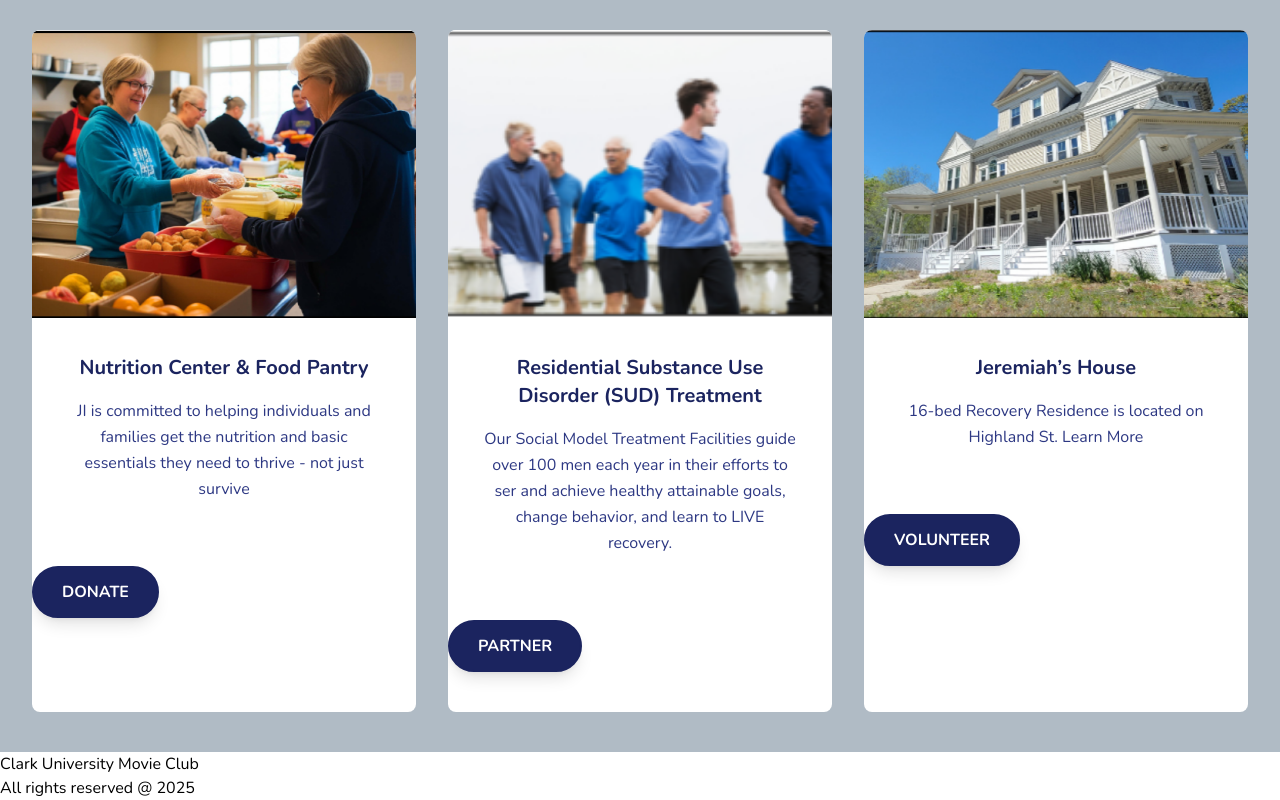
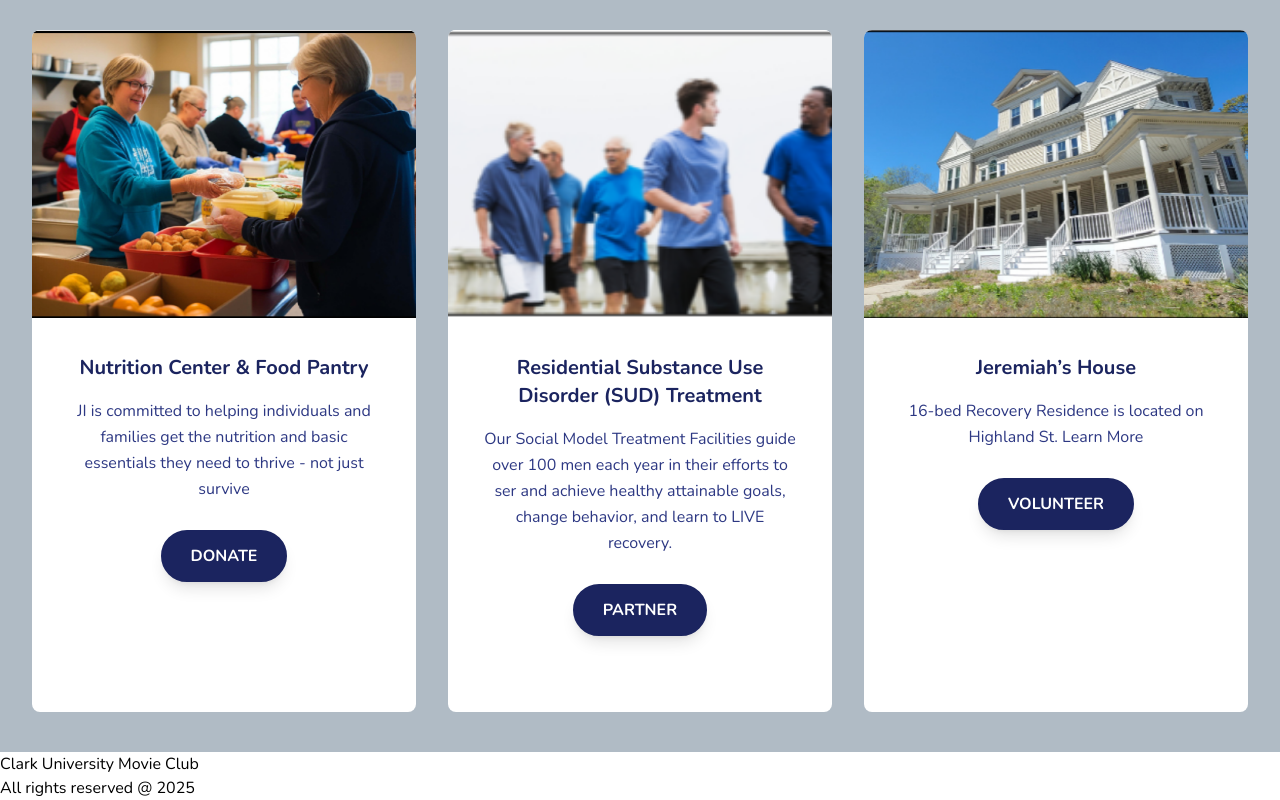
Before and after one commit to clarkprojrbb/JeremiahsInn, a React (Create React App) app: page /mission in a window 1280 px wide. Shown: the part 886-1686 px from the top of the page. Built offline with nearby package versions, Linux system fonts and the light colour scheme.

Commit message:
fixed home.jsx

```diff
--- /dev/null
+++ b/src/component/Contact.jsx
@@ -0,0 +1,2 @@
+import React, { useState } from 'react';
+import { Link } from "react-router-dom";
--- a/src/component/Home.jsx
+++ b/src/component/Home.jsx
@@ -1,6 +1,5 @@
 import React, { useState } from 'react';
 import { Link } from "react-router-dom";
-import Header from "./Header";
 
 const links = [
     { name: 'Donate', href: '#' },
@@ -48,18 +47,21 @@
                 ">
                     {CardDescription}
                 </p>
-            </div>
-            <div className="inline-block rounded-full px-7 py-3 mt-auto
-                        border-2 border-dark-blue bg-dark-blue text-base font-bold
+                <div className="align-items-baseline">
+                    {Button && (
+                        <Link
+                            to={btnHref ? btnHref : "#"}
+                            className="inline-block rounded-full px-7 py-3 mx-auto
+                        border-2 border-dark-blue bg-dark-blue text-centered font-bold
                         text-white transition duration-300 uppercase
                         hover:bg-off-white hover:text-dark-blue hover:border-dark-blue
-                        shadow-lg hover:shadow-xl transform hover:scale-[1.02]"> {Button && (
-                <Link
-                    to={btnHref ? btnHref : "#"}
-                >
-                    {Button}
-                </Link>
-            )} </div>
+                        shadow-lg hover:shadow-xl transform hover:scale-[1.02]">
+                            {Button}
+                        </Link>
+                    )}
+                </div>
+
+            </div>
         </div>
     );
 };
```
